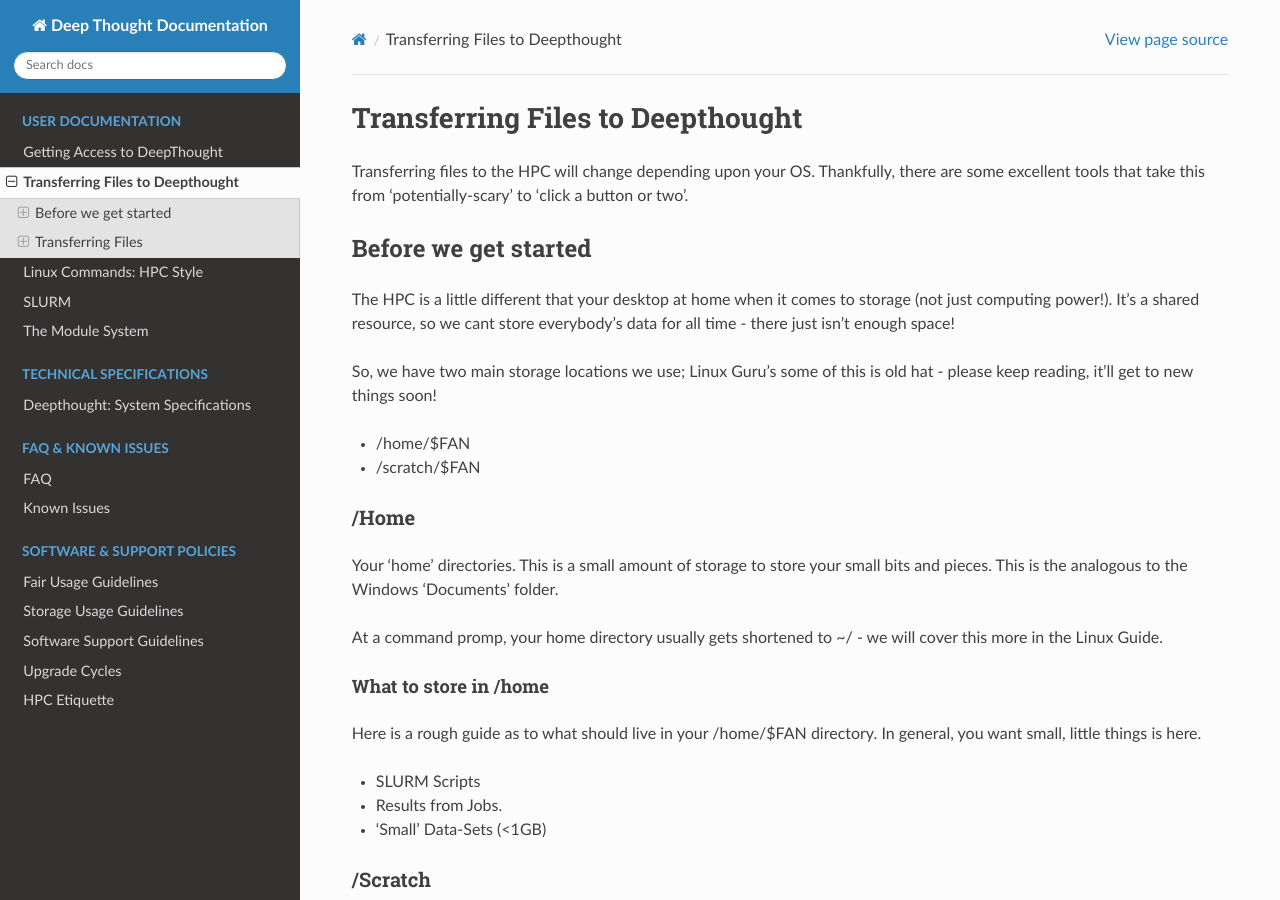
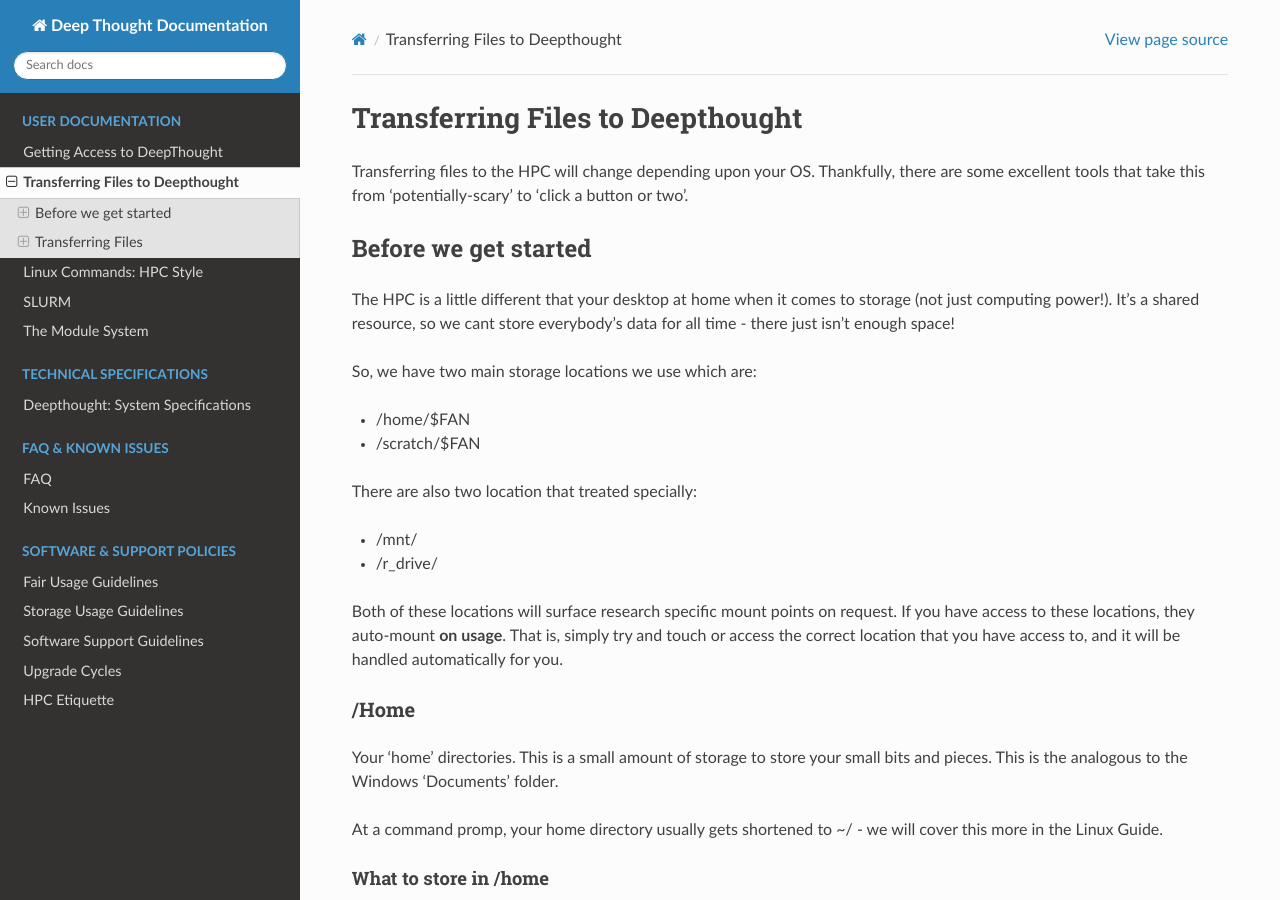
Before and after one commit to flindersuni/DeepThoughtHPC-docs, a Sphinx documentation site: the page built from docs/source/FileTransfers/FileTransfersIntro.md, in a window 1280 px wide and 900 px high. Built offline with Sphinx 7.4.7 and the Read the Docs theme 2.0.0, drawn with Linux system fonts in a browser that asks for light colours.

Commit message:
chare(mount): Mounpoint Updated + FAQ entry

```diff
--- a/docs/source/FileTransfers/FileTransfersIntro.md
+++ b/docs/source/FileTransfers/FileTransfersIntro.md
@@ -6,10 +6,17 @@ Transferring files to the HPC will change depending upon your OS. Thankfully, th
 
 The HPC is a little different that your desktop at home when it comes to storage (not just computing power!). It's a shared resource, so we cant store everybody's data for all time - there just isn't enough space!
 
-So, we have two main storage locations we use; Linux Guru's some of this is old hat - please keep reading, it'll get to new things soon!
+So, we have two main storage locations we use which are:
 
 - /home/$FAN
 - /scratch/$FAN
+
+There are also two location that treated specially:
+
+- /mnt/
+- /r_drive/
+
+Both of these locations will surface research specific mount points on request. If you have access to these locations, they auto-mount **on usage**. That is, simply try and touch or access the correct location that you have access to, and it will be handled automatically for you.
 
 ### /Home
 
--- a/docs/source/policies/accessandpermissions.rst
+++ b/docs/source/policies/accessandpermissions.rst
@@ -72,7 +72,9 @@ and, while the Support Team is asked for these permissions quite often, the pote
 
 3) Elevated Access to the HPC System
 
-4) Access to Managerial Systems
+4) Access to the Cluster Management System
+
+5) Access to the Storage Analytics
 
 
 If You Break These Rules
```
Also changed, not shown: docs/source/FAQ/faq.rst (+8 -1 lines).
